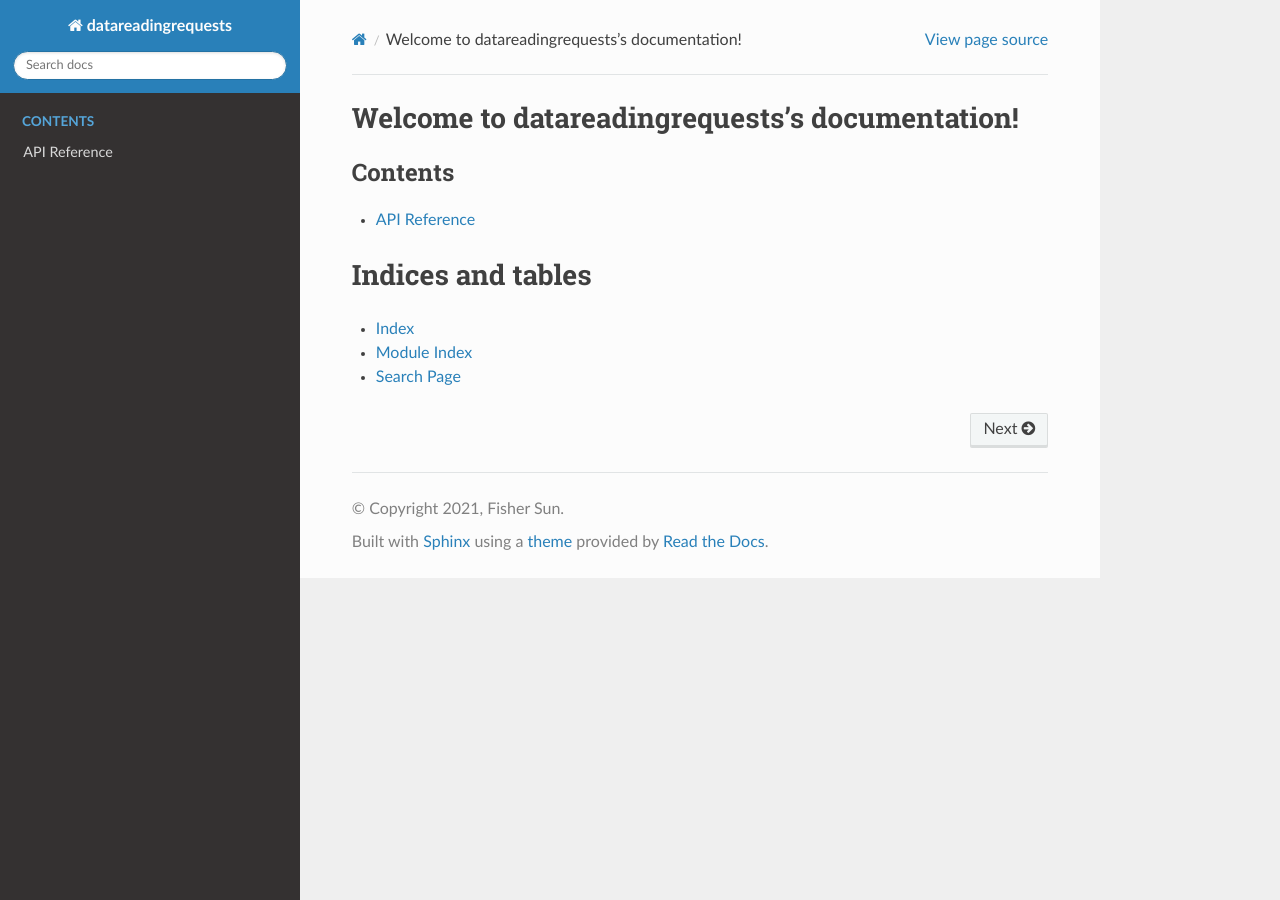
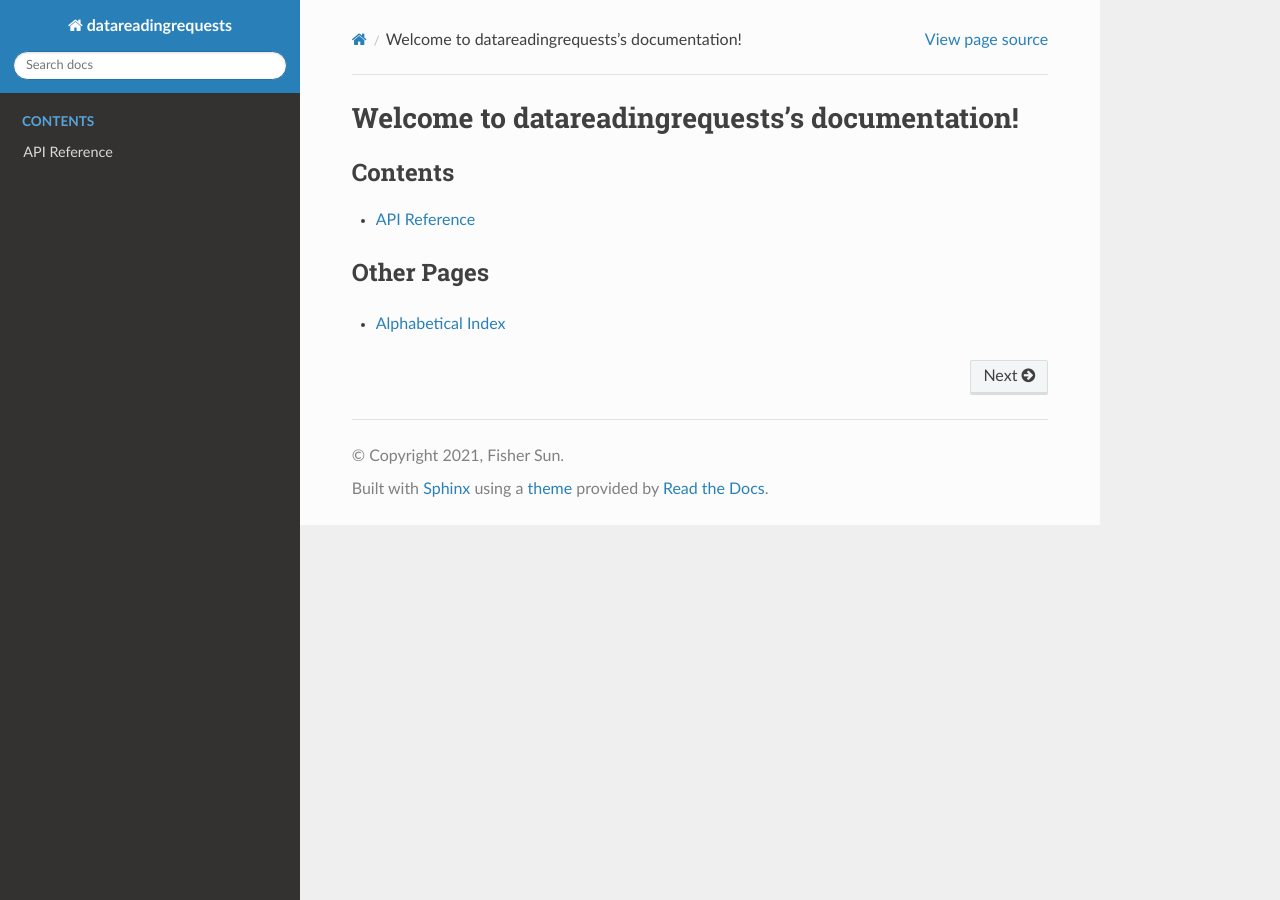
Before and after one commit to seasonedfish/datareadingrequests, a Sphinx documentation site: the page built from docs/index.rst, in a window 1280 px wide. Built offline with Sphinx 7.4.7 and the Read the Docs theme 2.0.0, drawn with Linux system fonts in a browser that asks for light colours.

Commit message:
Improve index.rst

```diff
--- a/docs/index.rst
+++ b/docs/index.rst
@@ -13,9 +13,7 @@ Welcome to datareadingrequests's documentation!
    api-reference
 
 
-Indices and tables
-==================
+Other Pages
+------------------
 
-* :ref:`genindex`
-* :ref:`modindex`
-* :ref:`search`
+* :ref:`Alphabetical Index<genindex>`
```
